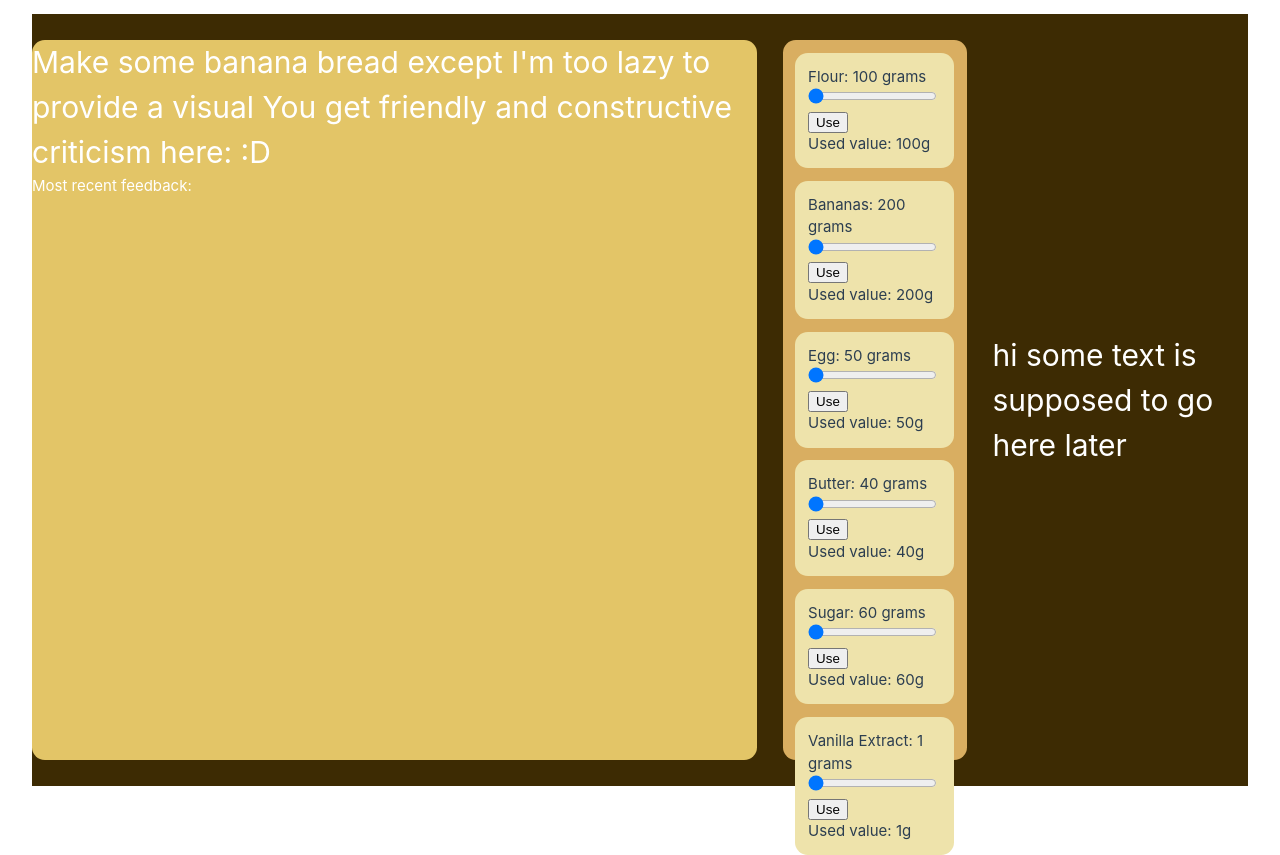
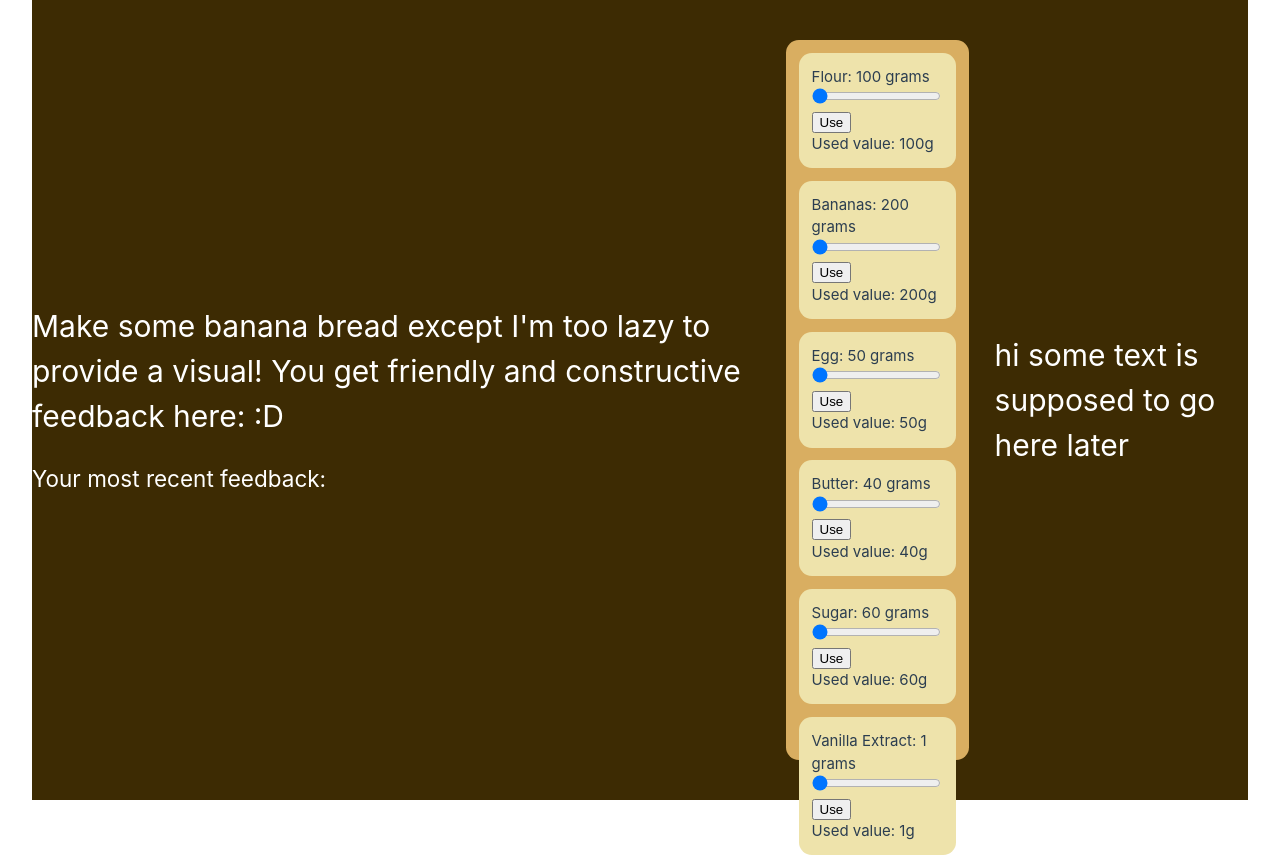
Before and after one commit to staten-island-tech/vue-reactivity-isaach55, a Vue app in the folder vue-reactivity/: page / in a window 1280 px wide. Built offline with nearby package versions, Linux system fonts and the light colour scheme.

Commit message:
boomshakalakayesgod*2
oh great heavens !!i!IiI1i!II! it works

```diff
--- a/vue-reactivity/src/App.vue
+++ b/vue-reactivity/src/App.vue
@@ -1,38 +1,36 @@
 <template>
-  <header>
-    <div id="testDiv">
-      <h1>
-        Make some banana bread except I'm too lazy to provide a visual You get friendly and
-        constructive criticism here: :D
-      </h1>
-      <p>Most recent feedback:</p>
-    </div>
-    <IngredientsArray />
+  <div id="mainContainer">
+    <FeedbackBox :feedbackText="feedback"/>
+    <IngredientsArray @updateMessage="updateFeedback"/>
     <h1 id="testText">hi some text is supposed to go here later</h1>
-  </header>
+  </div>
 </template>
 
 <script setup>
-import IngredientsArray from './components/icons/IngredientsArray.vue'
+import { ref } from 'vue';
+import IngredientsArray from './components/icons/IngredientsArray.vue';
+import FeedbackBox from './components/icons/FeedbackBox.vue';
+
+const feedback = ref("");
+function updateFeedback(message) {
+  console.log("feedback being updated: ", message);
+  feedback.value = message;
+}
+
 </script>
 
 <style scoped>
-header {
+#mainContainer {
   display: flex;
   line-height: 1.5;
-  max-height: 100vh;
+  height: 100vh;
   width: 100%;
   box-sizing: border-box;
   background-color: #3d2b03;
+  display: flex;
+  align-items: center;
 }
 
-@media (min-width: 1024px) {
-  header {
-    display: flex;
-    align-items: center;
-    width: 100%;
-  }
-}
 
 #testDiv {
   box-sizing: border-box;
--- a/vue-reactivity/src/components/icons/FeedbackBox.vue
+++ b/vue-reactivity/src/components/icons/FeedbackBox.vue
@@ -1,17 +1,23 @@
 <template>
-  <div>
+  <div id="feedbackContainer">
     <h1>
       Make some banana bread except I'm too lazy to provide a visual! You get friendly and
       constructive feedback here: :D
     </h1>
-    <p>Your most recent feedback: {{ message }}</p>
+    <br>
+    <h2>Your most recent feedback: {{ feedbackText }} </h2>
   </div>
 </template>
 
 <script setup>
-import { ref, reactive, defineProps } from 'vue'
+import { ref, defineProps } from 'vue';
 
-//you need to add to an array, so for results, make an array here?
+const props = defineProps({ feedbackText: String });
+
 </script>
 
-<style scoped></style>
+<style scoped>
+#feedbackContainer {
+  color: white;
+}
+</style>
--- a/vue-reactivity/src/components/icons/IngredientsArray.vue
+++ b/vue-reactivity/src/components/icons/IngredientsArray.vue
@@ -4,14 +4,19 @@
       v-for="ingredient in ingredients"
       :key="ingredient.name"
       :ingredient="ingredient"
+      @updateMessage="forwardFeedback"
     />
   </div>
 </template>
 
 <script setup>
-import { reactive } from 'vue'
-import SliderComponent from './SliderComponent.vue'
+import { reactive, defineEmits } from 'vue';
+import SliderComponent from './SliderComponent.vue';
 
+const emit = defineEmits();
+function forwardFeedback(message) {
+  emit("updateMessage", message);
+}
 const ingredients = reactive([
   {
     name: 'Flour',
@@ -74,7 +79,7 @@ const ingredients = reactive([
     excessive: 12,
     message: 'this is not a normal amount of vanilla.',
   },
-])
+]);
 
 /*banana
 all p flour, bread flour? -> this is so dry are you making banana bread or mixing concrete
--- a/vue-reactivity/src/components/icons/SliderComponent.vue
+++ b/vue-reactivity/src/components/icons/SliderComponent.vue
@@ -8,20 +8,20 @@
 </template>
 
 <script setup>
-import { defineProps, ref } from 'vue'
+import { defineProps, ref, defineEmits } from 'vue'
 
-const props = defineProps({ ingredient: Object })
-const itemAmount = ref(props.ingredient.min)
-const message = ref('')
+const props = defineProps({ ingredient: Object });
+const emit = defineEmits(["updateMessage"]);
+const itemAmount = ref(props.ingredient.min);
 if (props.ingredient.amount) {
-  itemAmount.value = ref(props.ingredient.amount)
+  itemAmount.value = props.ingredient.amount;
 }
-const usedValue = ref(props.ingredient.min)
+const usedValue = ref(props.ingredient.min);
 function takeSliderValue() {
-  usedValue.value = itemAmount.value
+  usedValue.value = itemAmount.value;
   if (usedValue.value > props.ingredient.excessive) {
-    message.value = props.ingredient.message
-    console.log(message)
+    console.log("Emitting feedback:", props.ingredient.message);
+    emit("updateMessage", props.ingredient.message);
   }
 }
 </script>
```
